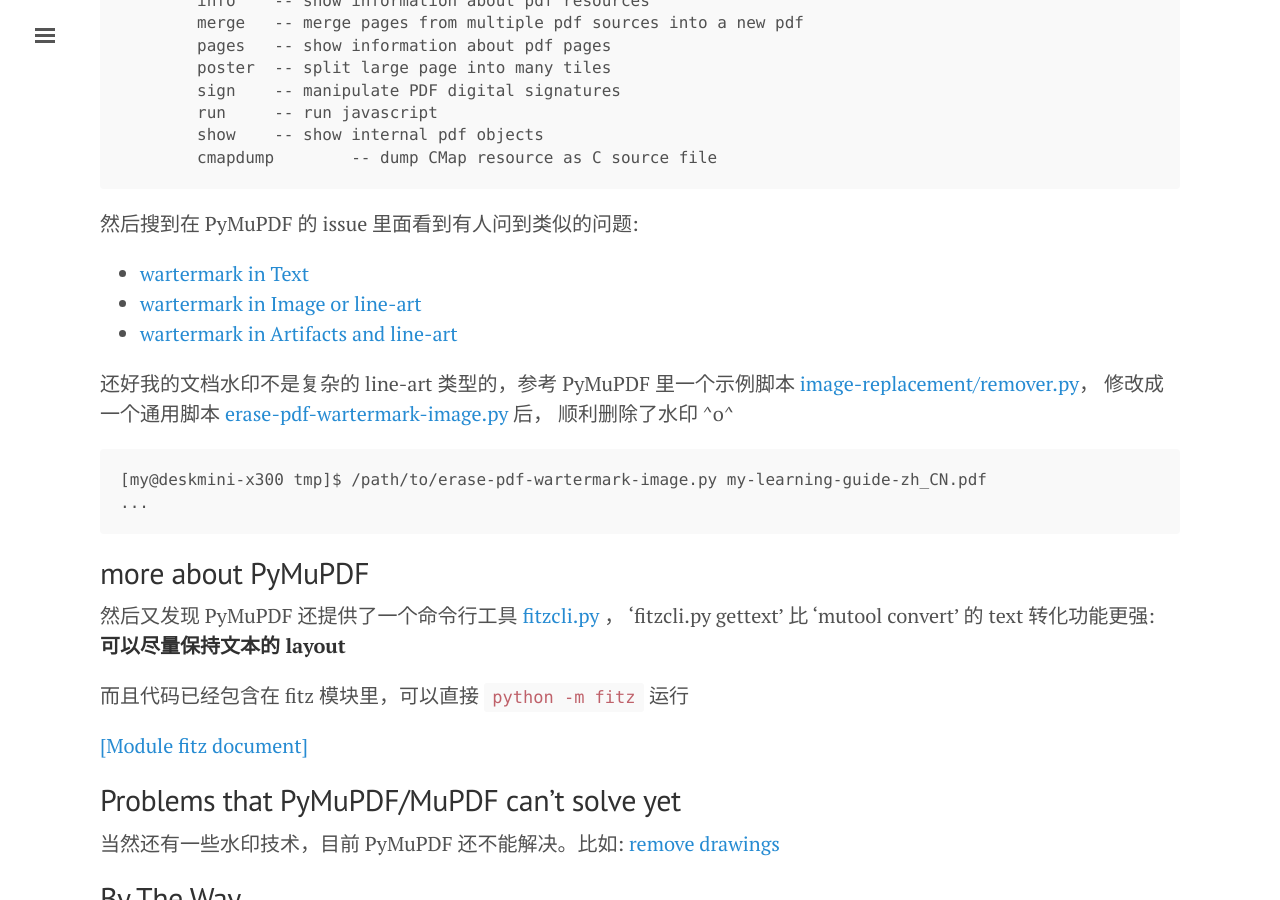
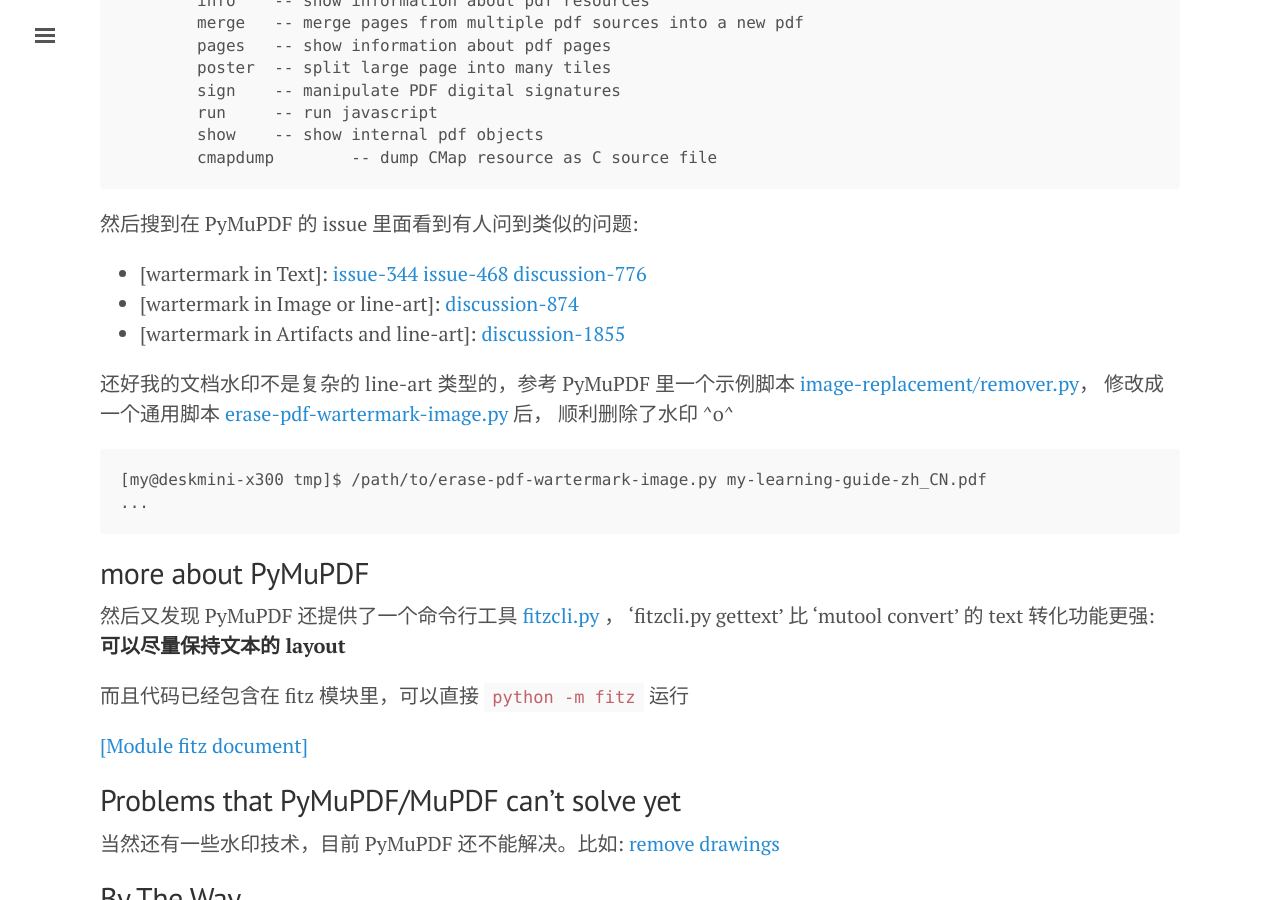
Before and after one commit to tcler/tcler.github.io, a Jekyll site: the page built from _posts/2022-11-01-remove-wartermark-image-from-pdf-by-PyMuPDF.md, in a window 1280 px wide and 900 px high, scrolled down 1110 px. Built offline with Jekyll 4.4.1, drawn with Linux system fonts in a browser that asks for light colours.

Commit message:
Update 2022-11-01-remove-wartermark-image-from-pdf-by-PyMuPDF.md

````diff
--- a/_posts/2022-11-01-remove-wartermark-image-from-pdf-by-PyMuPDF.md
+++ b/_posts/2022-11-01-remove-wartermark-image-from-pdf-by-PyMuPDF.md
@@ -38,9 +38,9 @@
 	cmapdump	-- dump CMap resource as C source file
 ```
 然后搜到在 PyMuPDF 的 issue 里面看到有人问到类似的问题:
-- [wartermark in Text](https://github.com/pymupdf/PyMuPDF/issues/468)
-- [wartermark in Image or line-art](https://github.com/pymupdf/PyMuPDF/discussions/874)
-- [wartermark in Artifacts and line-art](https://github.com/pymupdf/PyMuPDF/discussions/1855)
+- \[wartermark in Text]: [issue-344](https://github.com/pymupdf/PyMuPDF/issues/344) [issue-468](https://github.com/pymupdf/PyMuPDF/issues/468) [discussion-776](https://github.com/pymupdf/PyMuPDF/discussions/776)
+- \[wartermark in Image or line-art]: [discussion-874](https://github.com/pymupdf/PyMuPDF/discussions/874)
+- \[wartermark in Artifacts and line-art]: [discussion-1855](https://github.com/pymupdf/PyMuPDF/discussions/1855)
 
 还好我的文档水印不是复杂的 line-art 类型的，参考 PyMuPDF 里一个示例脚本 [image-replacement/remover.py](https://github.com/pymupdf/PyMuPDF-Utilities/blob/master/image-replacement/remover.py)，
 修改成一个通用脚本 [erase-pdf-wartermark-image.py](https://github.com/tcler/argparse-getopt-examples/blob/master/python/erase-pdf-wartermark-image.py) 后，
````
